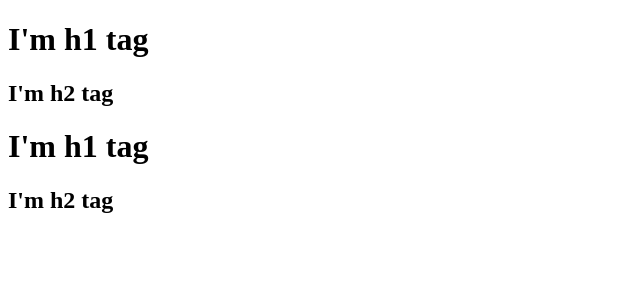
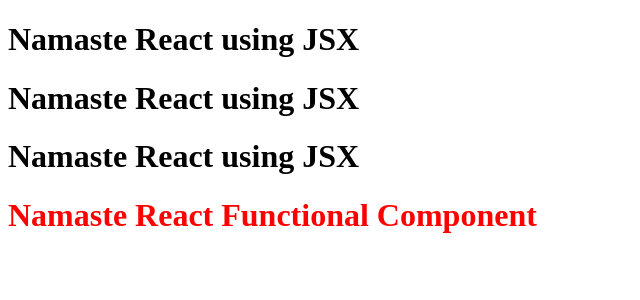
Before and after one commit to siddharthpalav/namaste-react, a React (Vite) app: page / in a window 1280 px wide. Shown: the top 300 px of the page, without its empty margins (0-640 px from the left). Built offline with nearby package versions, Linux system fonts and the light colour scheme.

Commit message:
episode-03

```diff
--- a/App.js
+++ b/App.js
@@ -1,15 +1,24 @@
 import React from "react";
 import ReactDOM from "react-dom/client";
 
-const heading = React.createElement("div", { id: "parent" }, [
-  React.createElement("div", { id: "child" }, [
-    React.createElement("h1", {}, "I'm h1 tag"),
-    React.createElement("h2", {}, "I'm h2    tag"),
-  ]),
-  React.createElement("div", { id: "child2" }, [
-    React.createElement("h1", {}, "I'm h1 tag"),
-    React.createElement("h2", {}, "I'm h2 tag"),
-  ]),
-]);
+const Title = () => (
+  <h1 className="head" tabIndex="5">
+    Namaste React using JSX
+  </h1>
+);
+
+const HeadingComponent = () => {
+  return (
+    <div id="container">
+      <h1>{console.log("wassup")}</h1>
+      {Title()}
+      <Title></Title>
+      <Title />
+      <h1 className="heading">Namaste React Functional Component</h1>
+    </div>
+  );
+};
+
 const root = ReactDOM.createRoot(document.getElementById("root"));
-root.render(heading);
+
+root.render(<HeadingComponent />);
--- a/index.css
+++ b/index.css
@@ -1,3 +1,3 @@
-#heading{
+.heading{
     color: red;
 }
--- a/package.json
+++ b/package.json
@@ -3,6 +3,8 @@
   "version": "1.0.0",
   "description": "This is Namaste React by Siddharth Palav",
   "scripts": {
+    "start": "npx parcel index.html",
+    "build": "npx parcel build index.html",
     "test": "jest"
   },
   "keywords": [
@@ -13,6 +15,9 @@
   ],
   "author": "Siddharth Palav",
   "license": "ISC",
+  "browserlist": [
+    "last 2 versions"
+  ],
   "devDependencies": {
     "parcel": "^2.13.3",
     "process": "^0.11.10"
```
Also changed, not shown: 1 other file (tests, documents, lock files or other folders).
